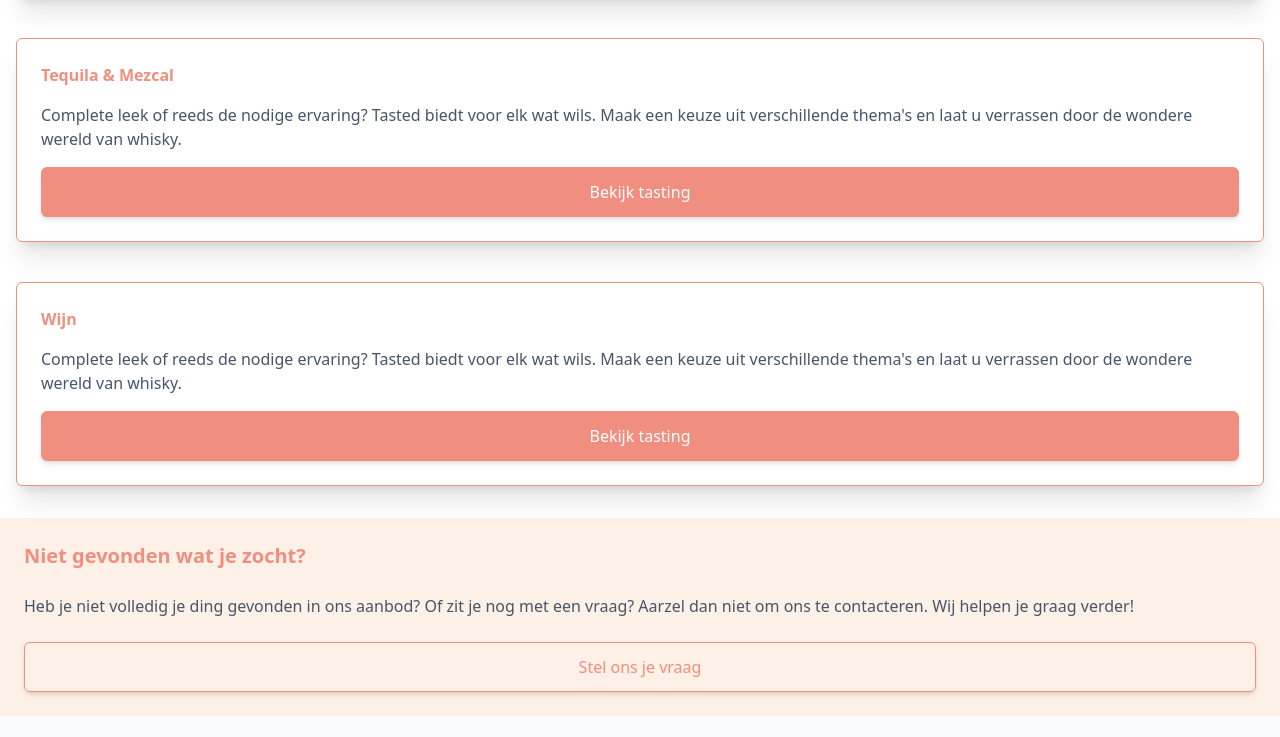
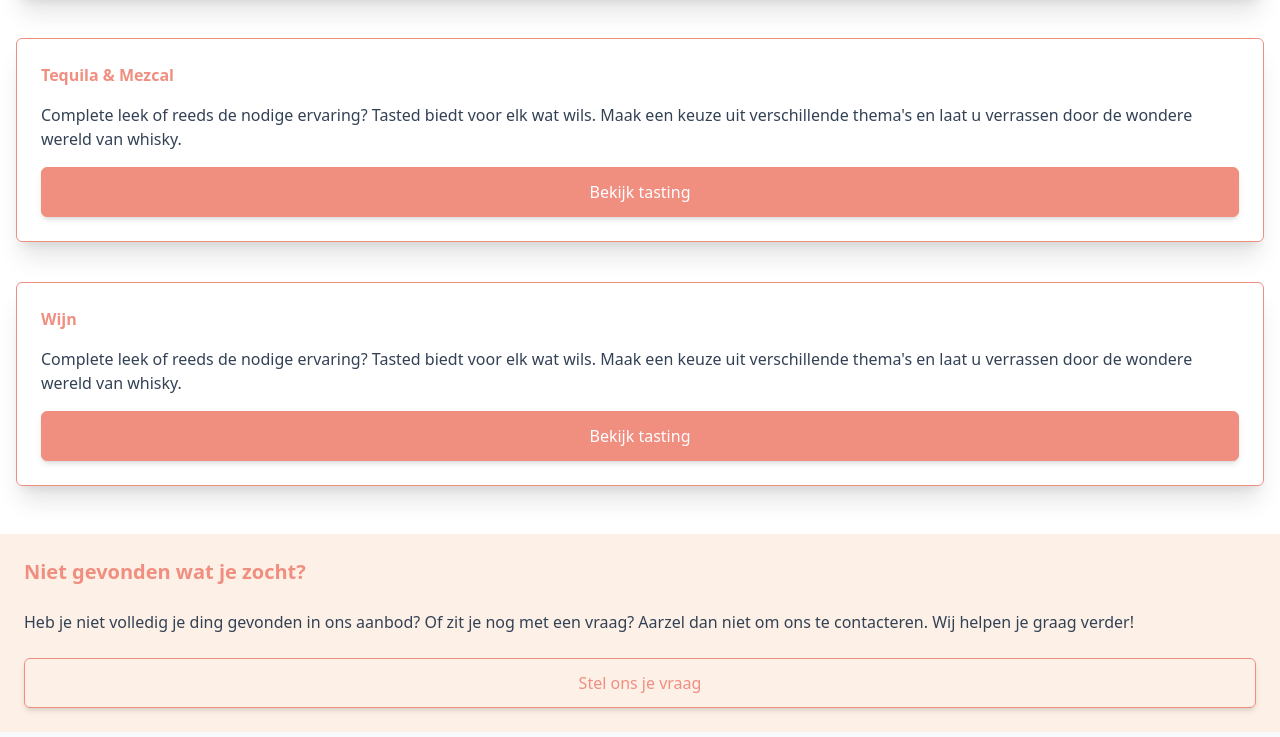
Before and after one commit to JonasBne/tastedwineandspirits.be, an Astro site: page /tastings in a window 1280 px wide. Shown: the part 758-1495 px from the top of the page. Built offline with nearby package versions, Linux system fonts and the light colour scheme; Astro itself is replaced by a stand-in of ours.

Commit message:
style: change text color

```diff
--- a/src/components/Card.astro
+++ b/src/components/Card.astro
@@ -5,6 +5,6 @@
 
 <div class="border border-rose-primary flex flex-col gap-y-4 rounded-md p-6 shadow-xl">
     <h1 class="font-bold text-rose-primary">{heading}</h1>
-    <p class="text-slate-600 font-light">{content}</p>
+    <p class="text-slate-700 font-light">{content}</p>
     <PrimaryActionLink label="Bekijk tasting" redirectTo={redirectTo} />
 </div>
--- a/src/pages/tastings/index.astro
+++ b/src/pages/tastings/index.astro
@@ -42,7 +42,7 @@
 ---
 
 <Layout title="Welcome to Astro.">
-	<main>
+	<main class="text-slate-700">
 		<section class="bg-rose-secondary rounded-br-[75px] p-4">
             <Breadcrumbs breadcrumbs={breadcrumbs} />
 			<p class="mt-3 font-light leading-7">
@@ -57,9 +57,9 @@
             <Card heading={tequilaCard.heading} content={tequilaCard.content} redirectTo={tequilaCard.redirectTo} />
             <Card heading={wineCard.heading} content={wineCard.content} redirectTo={wineCard.redirectTo} />
         </section>
-        <section class="p-6 bg-rose-secondary flex flex-col gap-y-6 mt-4">
+        <section class="p-6 bg-rose-secondary flex flex-col gap-y-6 mt-8">
             <SectionHeading heading="Niet gevonden wat je zocht?" />
-            <p class="text-slate-600 font-light">
+            <p class="font-light">
                 Heb je niet volledig je ding gevonden in ons aanbod? Of zit je nog met een vraag?
                 Aarzel dan niet om ons te contacteren. Wij helpen je graag verder!
             </p>
```
